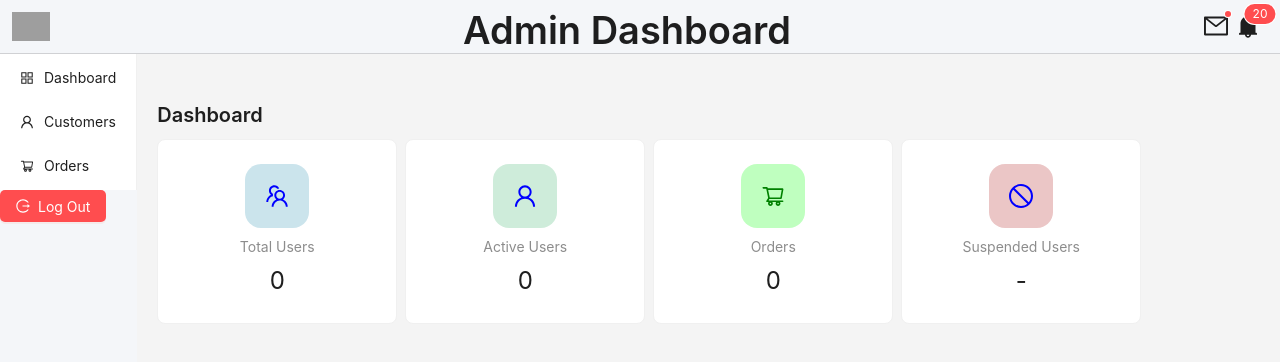
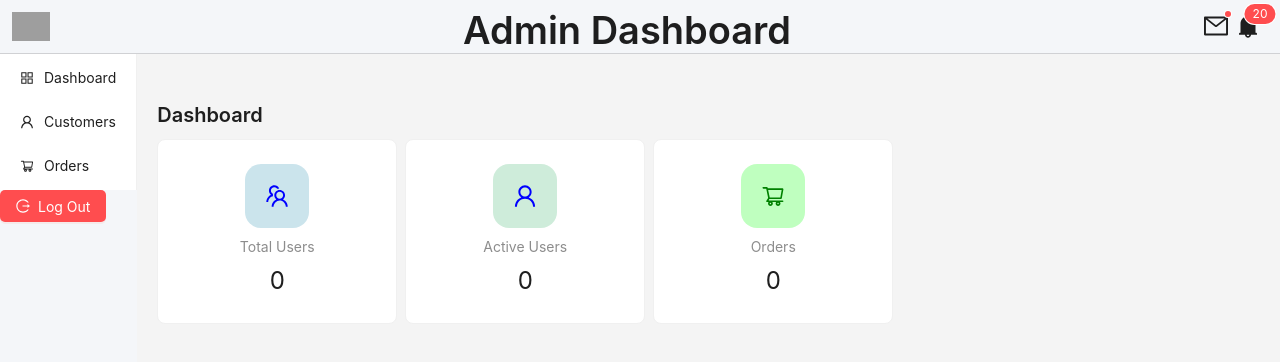
Before and after one commit to jay7190/papertrading, a React (Vite) app: page /admin-dashboard in a window 1280 px wide. Shown: the top 362 px of the page. Built offline with nearby package versions, Linux system fonts and the light colour scheme; no server answers; the database is empty; grey boxes are pictures that could not be loaded.

Commit message:
updated file

```diff
--- a/src/Components/AdminDashboard/dashboard/Pages/Dashboard/Dashbord.jsx
+++ b/src/Components/AdminDashboard/dashboard/Pages/Dashboard/Dashbord.jsx
@@ -96,21 +96,6 @@ function Dashboard() {
           title={"Orders"}
           value={totalOrders}
         />
-        <DashboardCard
-          icon={
-            <StopOutlined
-              style={{
-                color: "blue",
-                backgroundColor: "rgba(176, 28, 28, 0.25)",
-                borderRadius: 16,
-                fontSize: 24,
-                padding: 20,
-              }}
-            />
-          }
-          title={"Suspended Users"}
-          value={"-"} // Placeholder, to be implemented
-        />
       </Space>
     </div>
   );
```
